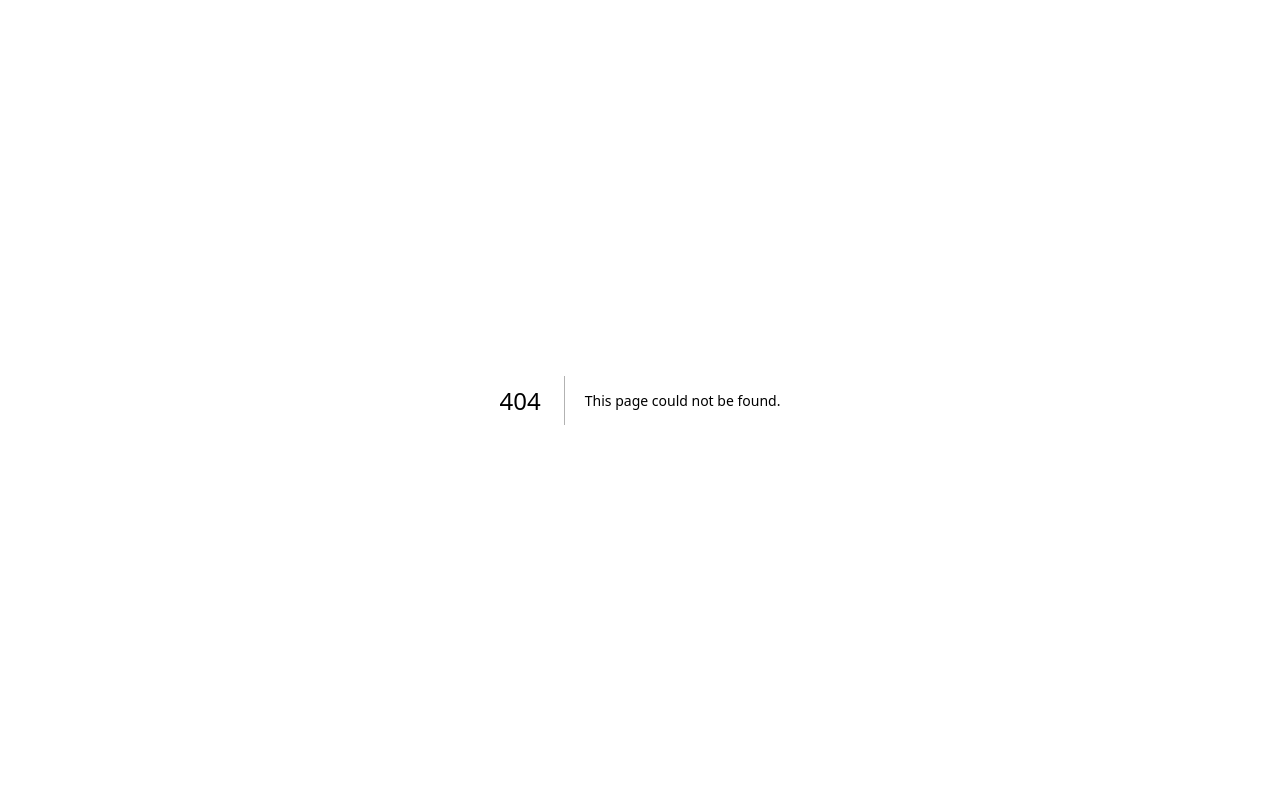
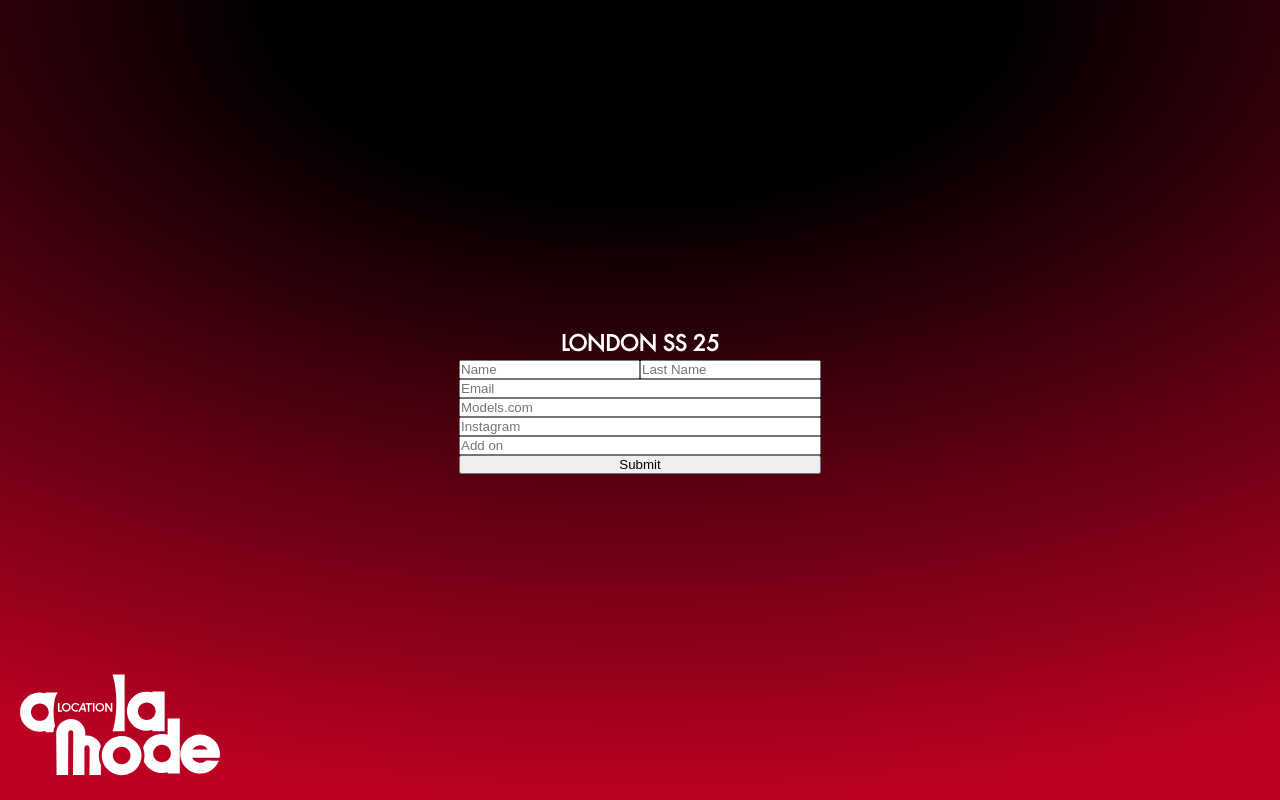
Before and after one commit to samvarcia/alamodewebsitetest, a Next.js app: page /checkin in a window 1280 px wide. Before the commit this address had no page. Built offline with nearby package versions, Linux system fonts and the light colour scheme.

Commit message:
early form

```diff
--- /dev/null
+++ b/app/checkin/layout.js
@@ -0,0 +1,34 @@
+import localFont from "next/font/local";
+// import { Inter } from "next/font/google";
+// import "./globals.css";
+
+// const inter = Inter({ subsets: ["latin"] });
+
+    // export const metadata = {
+    // title: "à la mode",
+    // description: "Location à la mode is a model exclusive event series created to foster a sense of community within the often isolating modeling industry",
+    // };
+    // const futura = localFont({
+    // src: [
+    //     {
+    //     path: "./futuralight.ttf",
+    //     weight: "300",
+    //     style: "normal",
+    //     },
+    //     {
+    //     path: "./futuraregular.ttf",
+    //     weight: "400",
+    //     style: "normal",
+    //     },
+    // ],
+    // });
+export default function RootLayout({ children }) {
+  return (
+    <html lang="en">
+      <head>
+	      <link rel="icon" href="/icon.ico" type="imag/x-icon" sizes="16x16"/>
+       </head>
+      <body >{children}</body>
+    </html>
+  );
+}
--- /dev/null
+++ b/app/checkin/page.js
@@ -0,0 +1,101 @@
+"use client"
+import Image from "next/image";
+import styles from "./page.module.css";
+import { motion, useAnimation } from 'framer-motion';
+import Link from "next/link";
+import { useState } from "react";
+
+export default function Page() {
+    const [name, setName] = useState('');
+    const [lastName, setLastname] = useState('');
+    const [email, setEmail] = useState('');
+    const [modelsLink, setModelsLink] = useState('');
+    const [instagram, setInstagram] = useState('');
+    const [addOn, setAddOns] = useState('');
+
+    const handleSubmit = async (e) => {
+      e.preventDefault();
+      const res = await fetch('/api/submit', {
+        method: 'POST',
+        headers: { 'Content-Type': 'application/json' },
+        body: JSON.stringify({ name, email }),
+      });
+      if (res.ok) {
+        alert('Submission successful!');
+        setName('');
+        setEmail('');
+      } else {
+        alert('Submission failed.');
+      }
+    };
+  return (
+    <main className={styles.checkin}>
+        <Image
+            src="/logoalamode.svg"
+            width={280}
+            height={150}
+            priority
+            className={styles.logo}
+          />
+        <motion.section className={styles.checkinHero}
+        animate={{
+          background:["radial-gradient(115.53% 100% at 50% 0%, rgba(0, 0, 0, 0.14) 25%, rgba(188, 1, 35, 1) 100%), #000",
+          "radial-gradient(115.53% 100% at 50% 0%, rgba(0, 0, 0, 0.57) 30.62%, #BC0123 52.24%), #000",
+          "radial-gradient(115.53% 100% at 50% 0%, rgba(0, 0, 0, 0.14) 25%, rgba(188, 1, 35, 1) 100%), #000",]
+        }}
+        transition={{ ease: "easeInOut", duration: 5 }}
+        >
+        <h1>LONDON SS 25</h1>
+
+        <form onSubmit={handleSubmit} className={styles.form}>
+            <div className={styles.formName}>
+                <input
+                    type="text"
+                    value={name}
+                    onChange={(e) => setName(e.target.value)}
+                    placeholder="Name"
+                    required
+                />
+                    <input
+                        type="text"
+                        value={lastName}
+                        onChange={(e) => setLastname(e.target.value)}
+                        placeholder="Last Name"
+                        required
+                    />
+            </div>
+            <input
+                type="email"
+                value={email}
+                onChange={(e) => setEmail(e.target.value)}
+                placeholder="Email"
+                required
+            />
+            <input
+                type="text"
+                value={modelsLink}
+                onChange={(e) => setModelsLink(e.target.value)}
+                placeholder="Models.com"
+                required
+            />
+            <input
+                type="text"
+                value={instagram}
+                onChange={(e) => setInstagram(e.target.value)}
+                placeholder="Instagram"
+                required
+            />
+            <input
+                type="email"
+                value={email}
+                onChange={(e) => setEmail(e.target.value)}
+                placeholder="Add on"
+                required
+            />
+            <button type="submit">Submit</button>
+        </form>
+
+      </motion.section>
+    </main>
+  );
+}
--- /dev/null
+++ b/app/checkin/page.module.css
@@ -0,0 +1,17 @@
+.checkinHero{
+    height: 100vh;
+    display: flex;
+    align-items: center;
+    justify-content: center;
+    flex-direction: column;
+}
+.form{
+    display: flex;
+    flex-direction: column;
+}
+.logo{
+    position: fixed;
+    bottom: 0;
+    max-width: 200px;
+    margin-left: 20px;
+  }
--- a/app/layout.js
+++ b/app/layout.js
@@ -6,7 +6,7 @@ import "./globals.css";
 
 export const metadata = {
   title: "à la mode",
-  description: "Generated by create neLocation à la mode is a model exclusive event series created to foster a sense of community within the often isolating modeling industry.xt app",
+  description: "Location à la mode is a model exclusive event series created to foster a sense of community within the often isolating modeling industry",
 };
 const futura = localFont({
   src: [
--- a/app/page.js
+++ b/app/page.js
@@ -19,6 +19,9 @@ export default function Home() {
         <div className={styles.heroContent}>
           <div></div>
           <div className={styles.heroText}>
+            <Link href={"/checkin"}>
+              <h1>LONDON CHECKIN</h1>
+            </Link>
             <h3 className={styles.heroTitle}>NEW YORK, LONDON,<br/> MILAN, PARIS</h3>
             <h3 className={styles.mobileHeroText}>NEW YORK<br />LONDON<br />MILAN<br />PARIS</h3>
             <p>...PRACTICING MY MODEL WALK</p>
```
